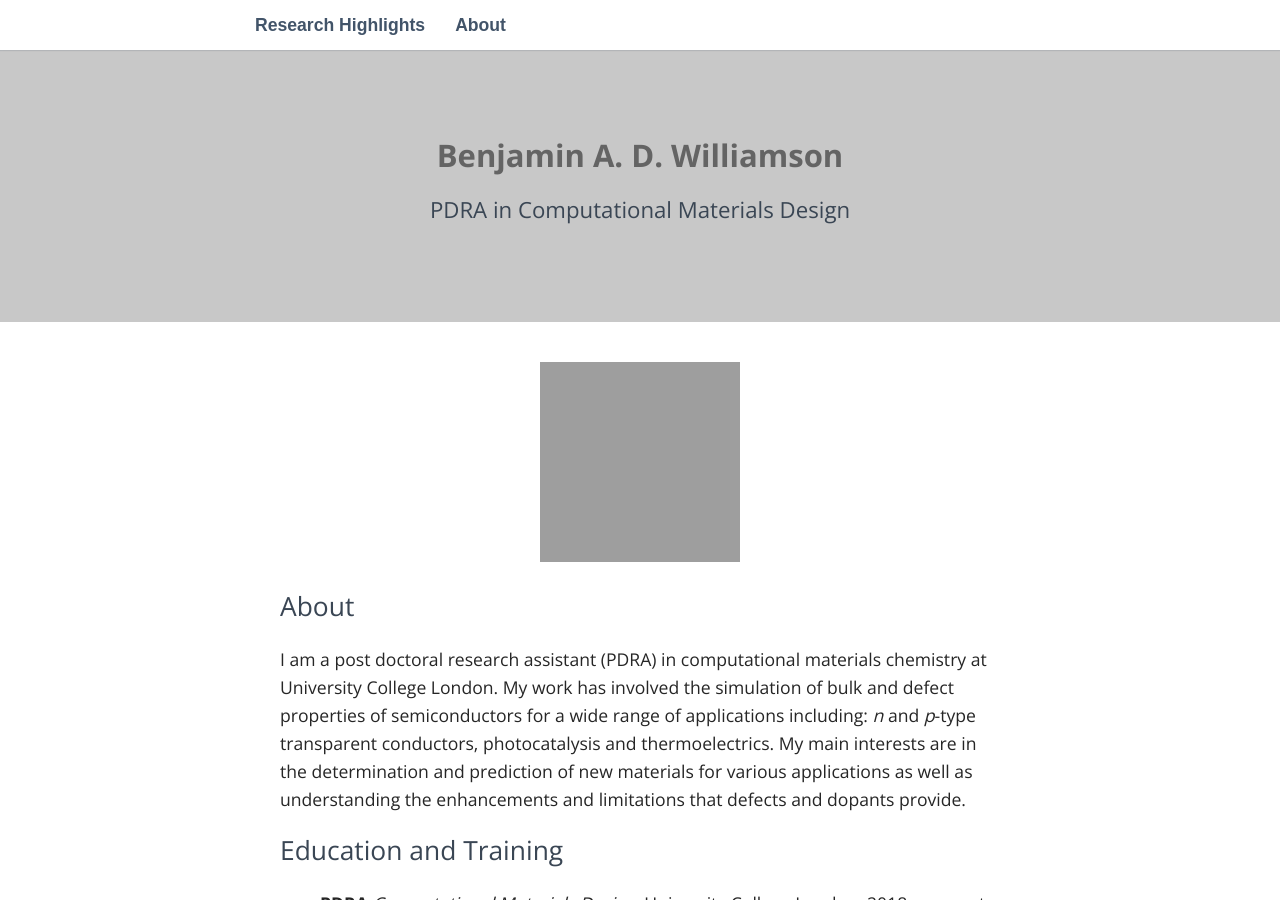
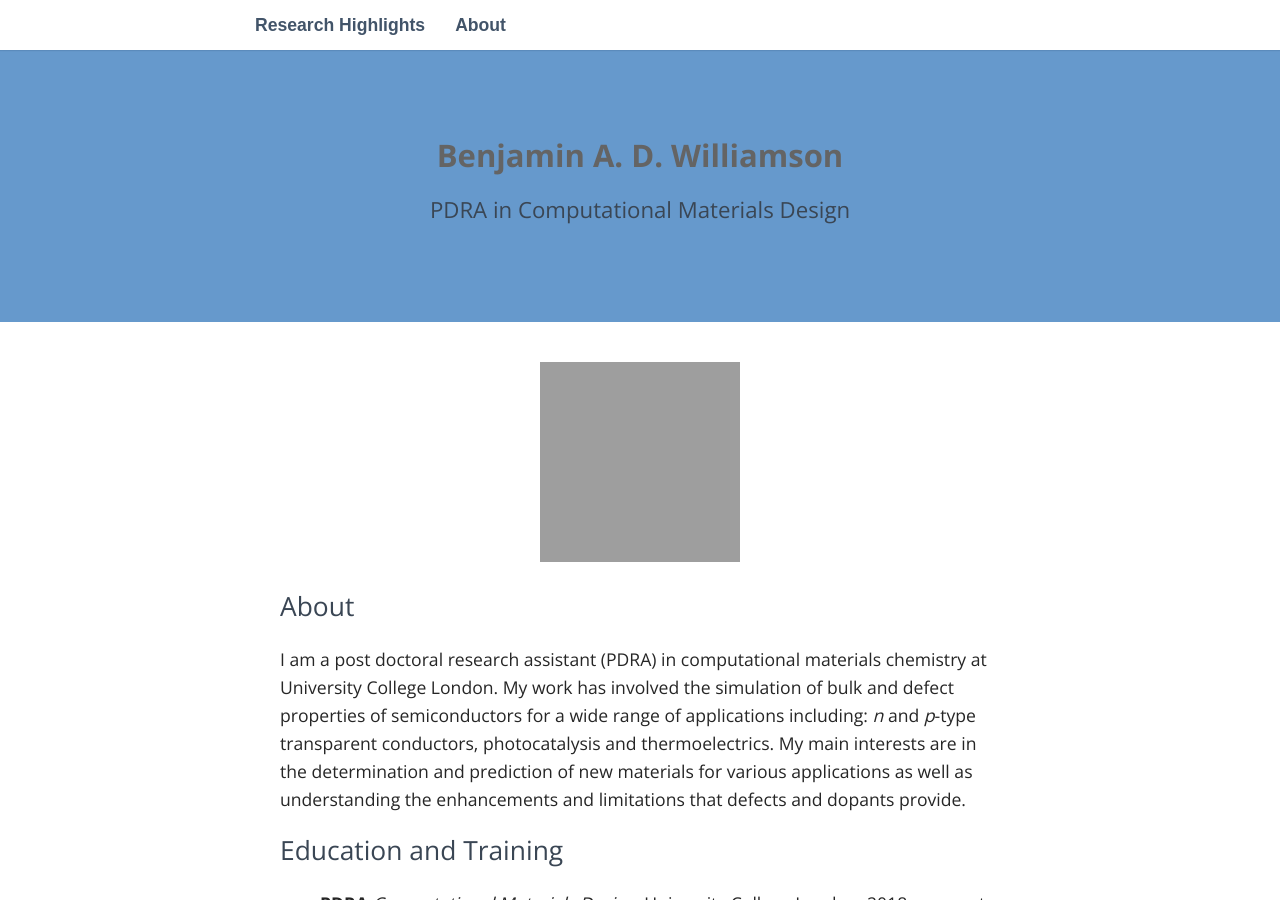
Before and after one commit to badw/badw.github.io, a Jekyll site: the page built from index.md, in a window 1280 px wide and 900 px high. Built offline with Jekyll 4.4.1, drawn with Linux system fonts in a browser that asks for light colours; some web fonts are replaced; grey boxes are pictures that could not be loaded.

Commit message:
Update _base.scss

```diff
--- a/_sass/_base.scss
+++ b/_sass/_base.scss
@@ -7,7 +7,7 @@ $link-hover-color: $main;
 $heading-font: 'Open Sans', sans-serif;
 $heading-font-color: #3a4654;
 $light: #E7EDF4;
-$header: #c8c8c8;
+$header: #6699CC;
 $grey-color: #727272;
 *,
 *::before,
```
